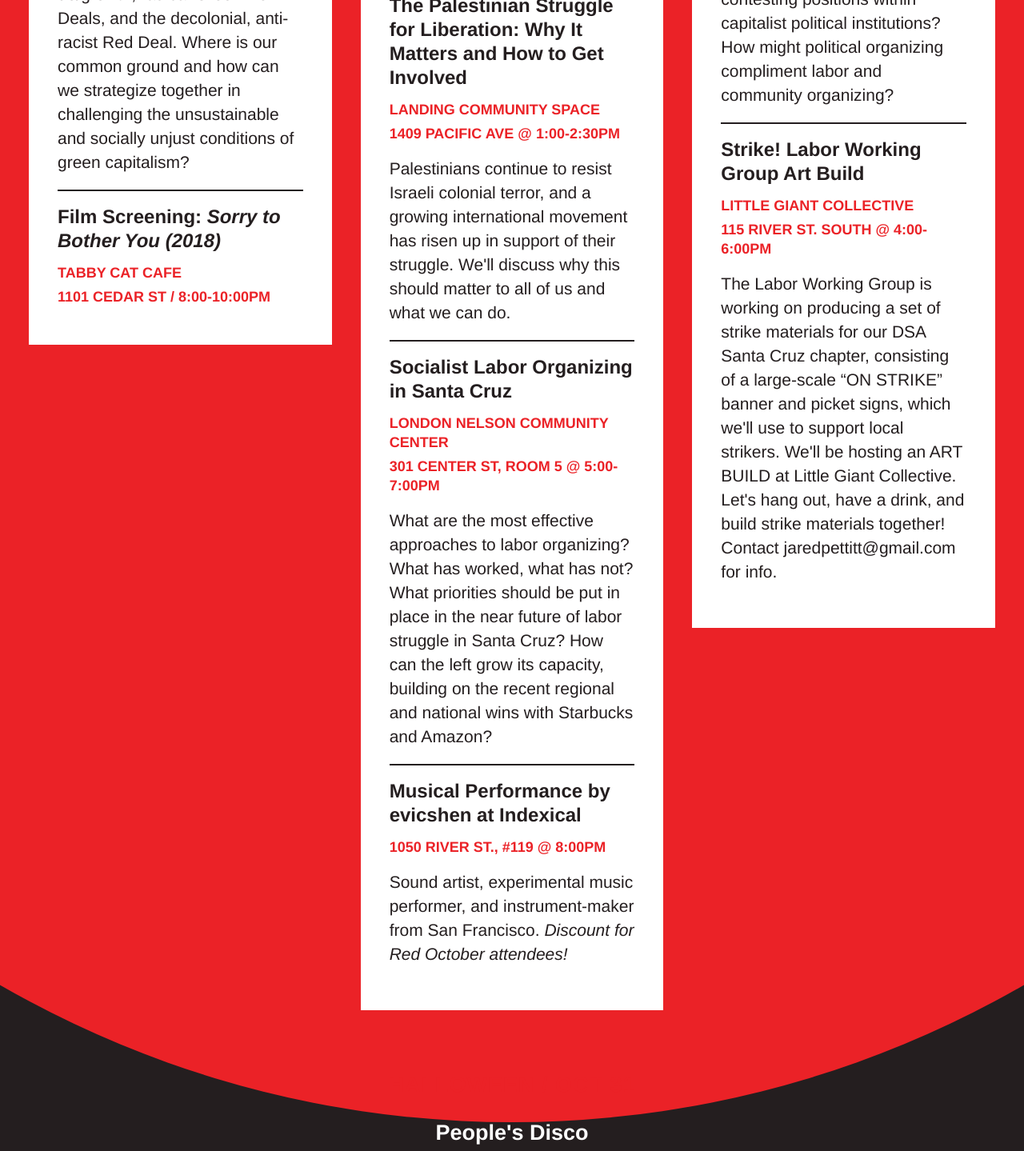
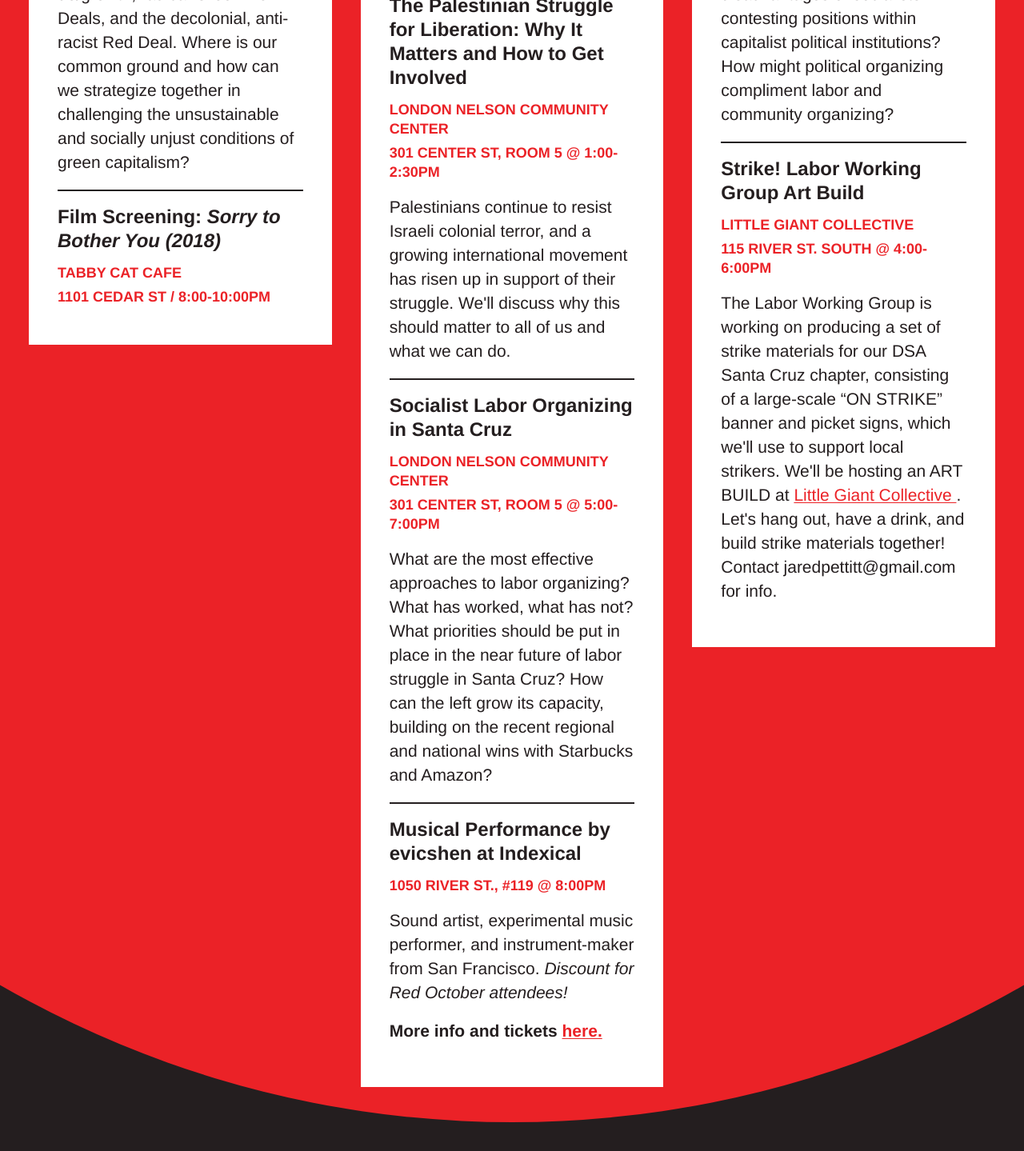
Before and after one commit to reilnuud/nuxt-redoctober, a Nuxt app: page / in a window 1280 px wide. Shown: the part 1980-3419 px from the top of the page at 80% size. Built offline with nearby package versions, Linux system fonts and the light colour scheme.

Commit message:
revisions

```diff
--- a/pages/index.vue
+++ b/pages/index.vue
@@ -158,8 +158,8 @@
                 <div
                   class="text-red text-xs flex flex-col gap-1 my-2 font-bold uppercase"
                 >
-                  <p>LANDING COMMUNITY SPACE</p>
-                  <p>1409 PACIFIC AVE @ 1:00-2:30PM</p>
+                  <p>London Nelson Community Center</p>
+                  <p>301 Center St, Room 5 @ 1:00-2:30PM</p>
                 </div>
                 <p class="text-sm my-3">
                   Palestinians continue to resist Israeli colonial terror, and a
@@ -198,6 +198,15 @@
                   instrument-maker from San Francisco.
                   <em>Discount for Red October attendees!</em>
                 </p>
+                <p class="text-sm font-bold my-3">
+                  More info and tickets
+                  <a
+                    class="underline underline-offset-2 decoration-1 text-red hover:text-black duration-100 transition"
+                    href="https://www.indexical.org/events/2022-10-15-evicshen"
+                  >
+                    here.
+                  </a>
+                </p>
               </div>
             </li>
 
@@ -213,7 +222,7 @@
                 <div
                   class="text-red text-xs flex flex-col gap-1 my-2 font-bold uppercase"
                 >
-                  <p>Resource Center for Non-Violence, Community Room</p>
+                  <p>Resource Center for Nonviolence, Community Room</p>
                   <p>612 Ocean St @ 1:00-3:00pm</p>
                 </div>
                 <p class="text-sm my-3">
@@ -238,9 +247,15 @@
                   strike materials for our DSA Santa Cruz chapter, consisting of
                   a large-scale “ON STRIKE” banner and picket signs, which we'll
                   use to support local strikers. We'll be hosting an ART BUILD
-                  at Little Giant Collective. Let's hang out, have a drink, and
-                  build strike materials together! Contact
-                  jaredpettitt@gmail.com for info.
+                  at
+                  <a
+                    class="underline underline-offset-2 decoration-1 text-red hover:text-black duration-100 transition"
+                    href="https://www.littlegiantcollective.com/"
+                  >
+                    Little Giant Collective
+                  </a>
+                  . Let's hang out, have a drink, and build strike materials
+                  together! Contact jaredpettitt@gmail.com for info.
                 </p>
               </div>
             </li>
```
